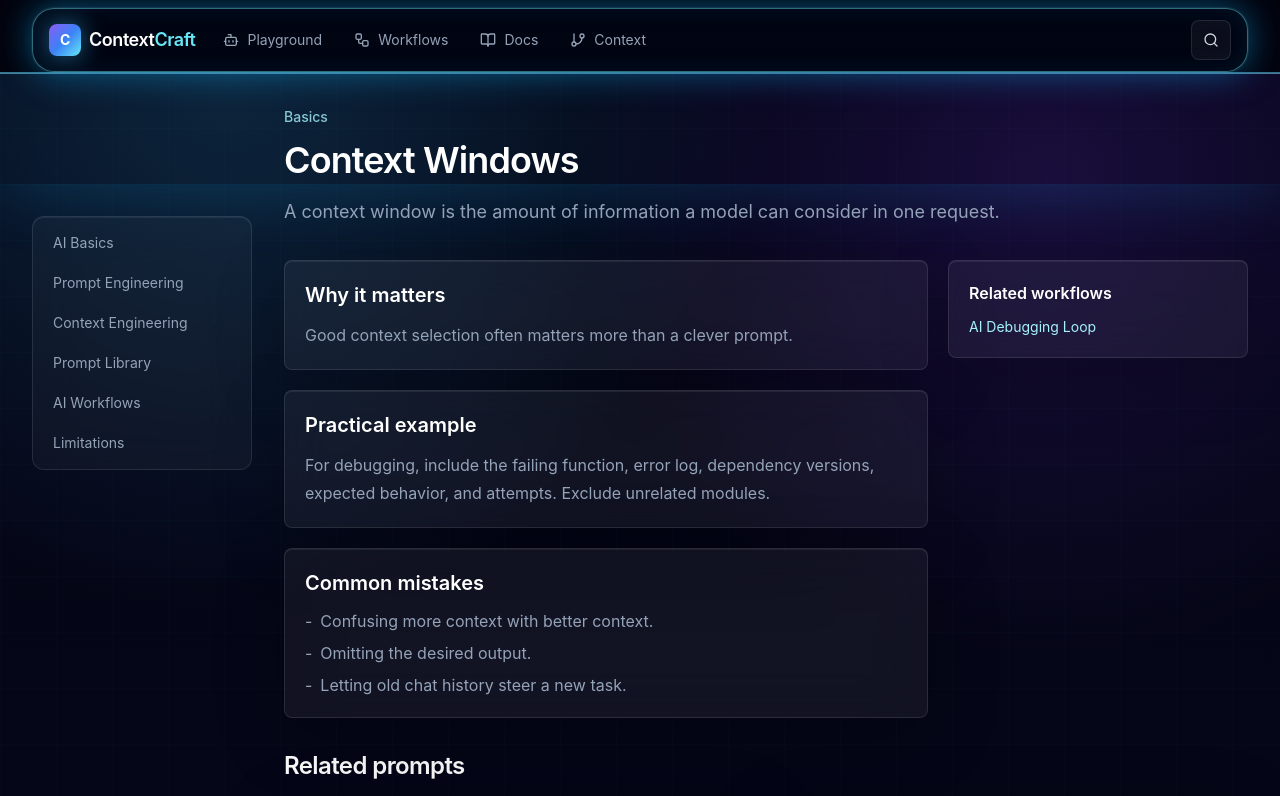
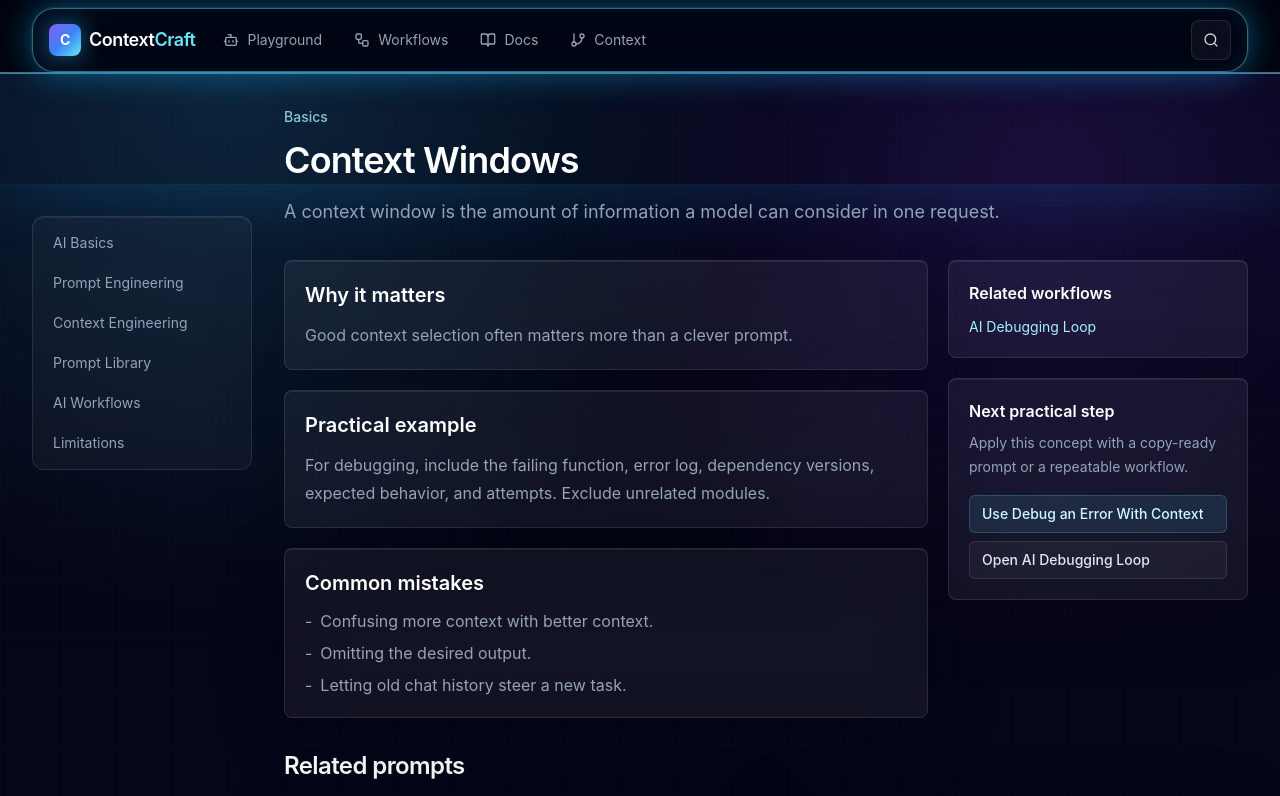
Before and after one commit to CodeByKhaleel/ContextCraft, a Next.js app: page /concepts/context-windows in a window 1280 px wide. Shown: the top 796 px of the page. Built offline with nearby package versions, Linux system fonts and the light colour scheme.

Commit message:
Improve concept detail navigation

```diff
--- a/app/concepts/[slug]/page.tsx
+++ b/app/concepts/[slug]/page.tsx
@@ -36,6 +36,8 @@ export default async function ConceptPage({ params }: PageProps) {
 
   const relatedPrompts = prompts.filter((prompt) => concept.relatedPrompts.includes(prompt.id));
   const relatedWorkflows = workflows.filter((workflow) => concept.relatedWorkflows.includes(workflow.id));
+  const nextPrompt = relatedPrompts[0];
+  const nextWorkflow = relatedWorkflows[0];
 
   return (
     <SectionShell>
@@ -73,11 +75,39 @@ export default async function ConceptPage({ params }: PageProps) {
           <div className="glass-card p-5">
             <h2 className="font-semibold text-white">Related workflows</h2>
             <div className="mt-3 space-y-2">
-              {relatedWorkflows.map((workflow) => (
-                <Link key={workflow.id} href={`/workflows#${workflow.id}`} className="block text-sm text-cyan-200 hover:underline">
-                  {workflow.title}
+              {relatedWorkflows.length ? (
+                relatedWorkflows.map((workflow) => (
+                  <Link key={workflow.id} href={`/workflows#${workflow.id}`} className="block text-sm text-cyan-200 hover:underline">
+                    {workflow.title}
+                  </Link>
+                ))
+              ) : (
+                <p className="text-sm leading-6 text-slate-400">No workflow is linked yet.</p>
+              )}
+            </div>
+          </div>
+          <div className="glass-card p-5">
+            <h2 className="font-semibold text-white">Next practical step</h2>
+            <p className="mt-2 text-sm leading-6 text-slate-400">
+              Apply this concept with a copy-ready prompt or a repeatable workflow.
+            </p>
+            <div className="mt-4 grid gap-2">
+              {nextPrompt ? (
+                <Link
+                  href={`/prompts?prompt=${nextPrompt.id}`}
+                  className="rounded-md border border-cyan-300/20 bg-cyan-300/10 px-3 py-2 text-sm font-medium text-cyan-100 transition hover:border-cyan-300/45"
+                >
+                  Use {nextPrompt.title}
                 </Link>
-              ))}
+              ) : null}
+              {nextWorkflow ? (
+                <Link
+                  href={`/workflows#${nextWorkflow.id}`}
+                  className="rounded-md border border-white/10 bg-white/[0.045] px-3 py-2 text-sm font-medium text-slate-200 transition hover:border-cyan-300/45 hover:text-cyan-100"
+                >
+                  Open {nextWorkflow.title}
+                </Link>
+              ) : null}
             </div>
           </div>
         </aside>
```
